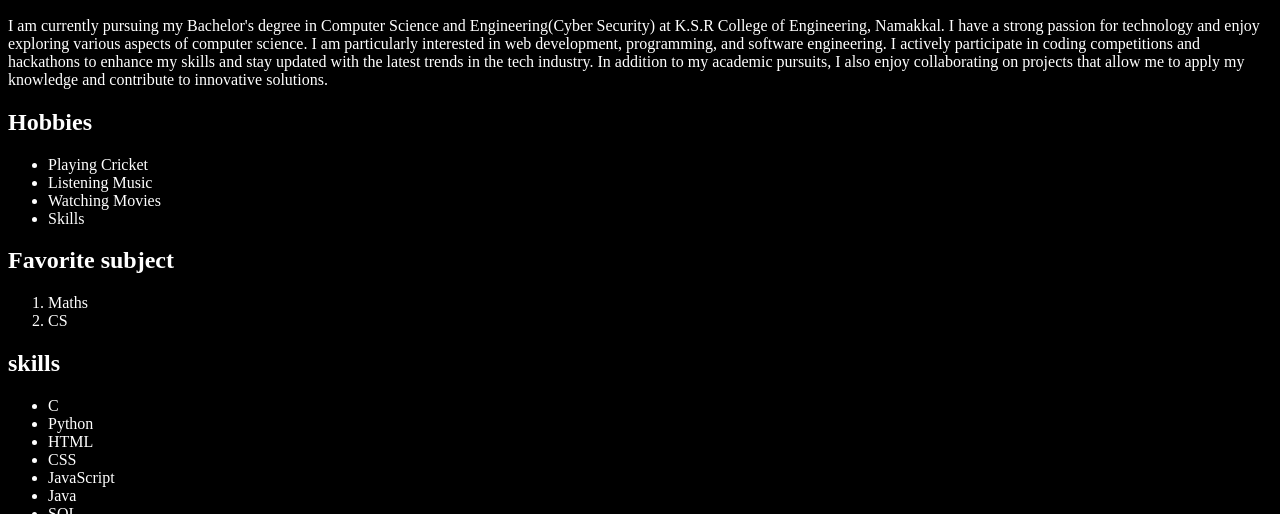
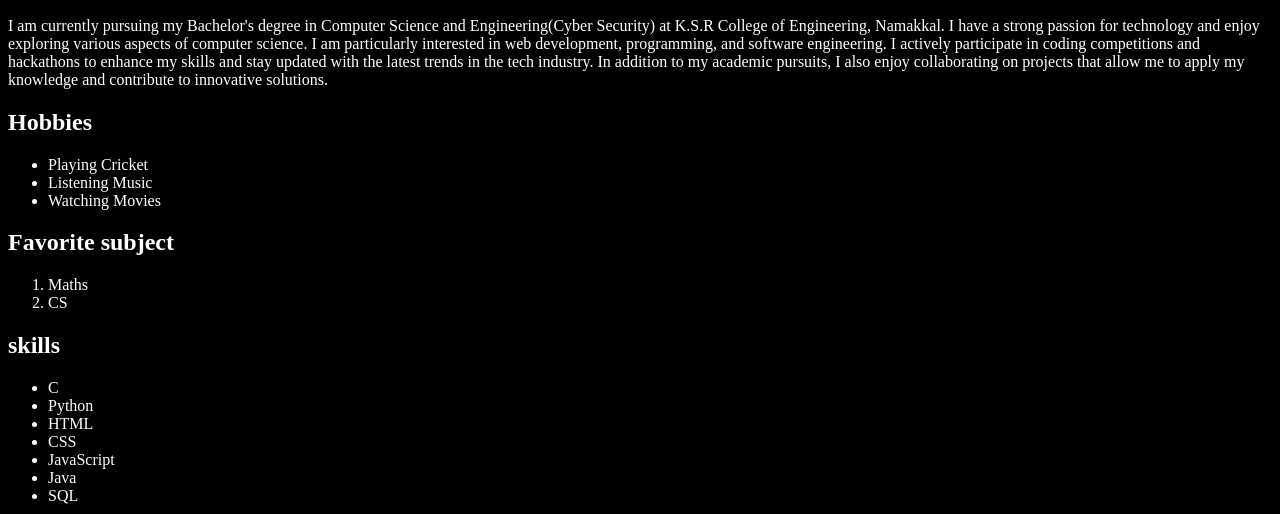
Before and after one commit to rohiths9814-cmd/Mypage, a plain HTML site: page index.html in a window 1280 px wide. Shown: the part 586-1100 px from the top of the page. Drawn offline with Linux system fonts and the light colour scheme.

Commit message:
correction

```diff
--- a/index.html
+++ b/index.html
@@ -21,7 +21,6 @@
         <li>Playing Cricket</li>
         <li>Listening Music</li>
         <li>Watching Movies</li>
-        <li>Skills</li>
     </ul>
     <h2>Favorite subject</h2>
     <ol>
```
